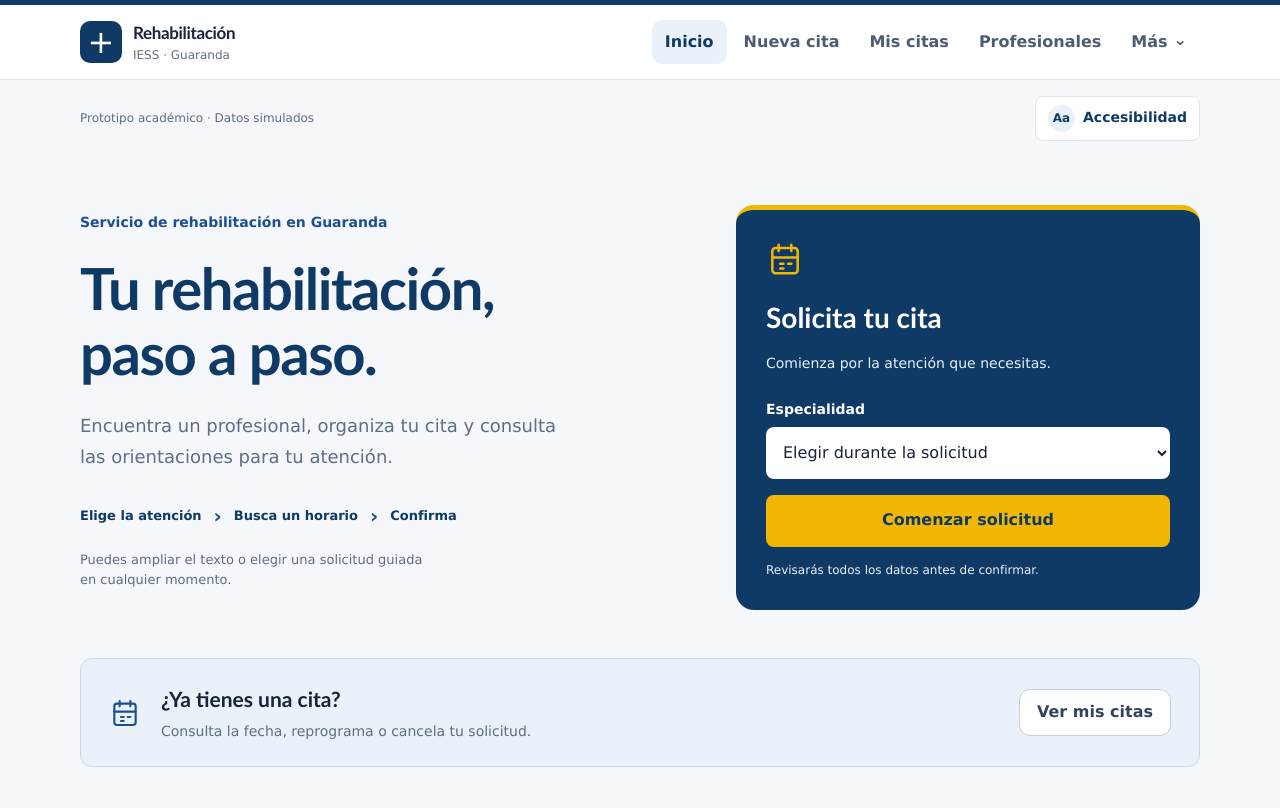
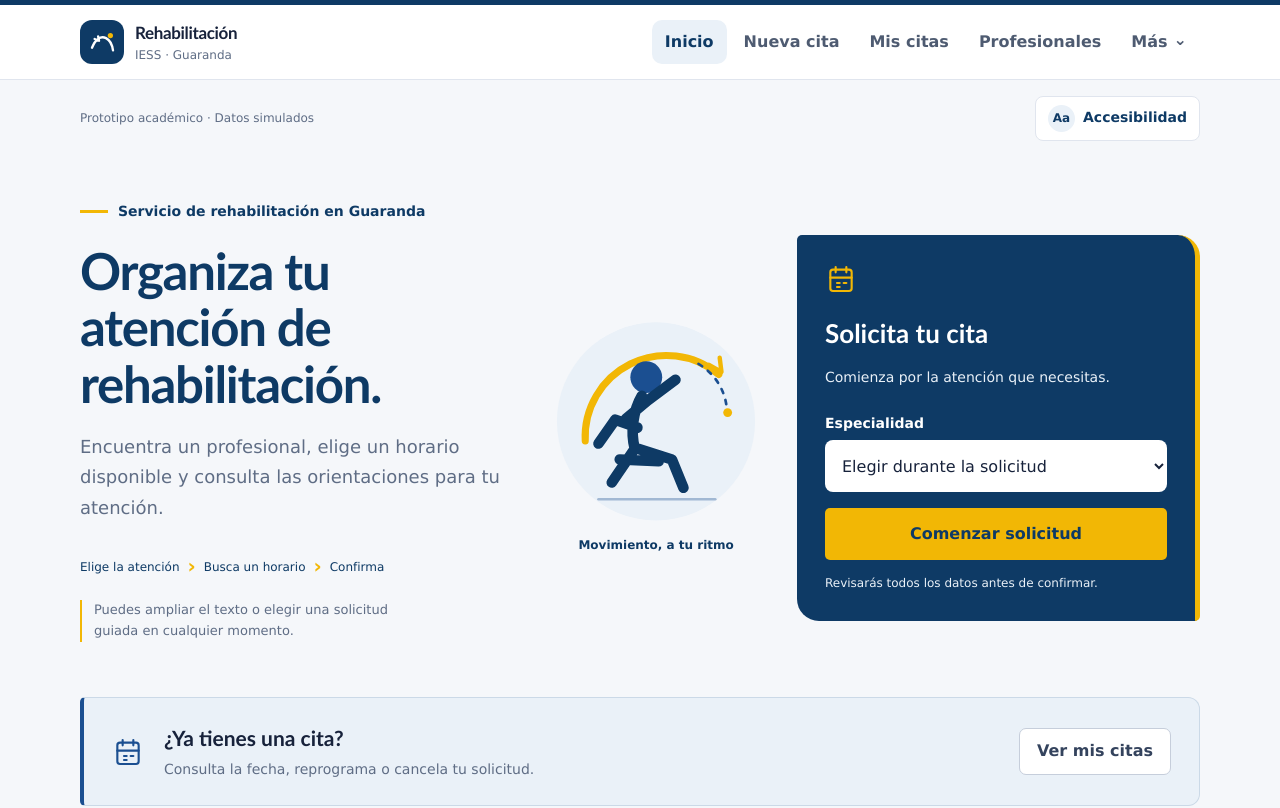
Before and after one commit to CeoF10/IHM-ProyectoU, a React (Vite) app: page / in a window 1280 px wide. Shown: the top 808 px of the page. Built offline with nearby package versions, Linux system fonts and the light colour scheme.

Commit message:
Aplica dirección visual propia al portal de rehabilitación

```diff
--- a/src/App.jsx
+++ b/src/App.jsx
@@ -264,7 +264,7 @@ export default function App() {
       <a href="#main" className="skip">Saltar al contenido</a>
       <header className="top">
         <div className="header-inner">
-          <div className="brand"><span className="brand-mark" aria-hidden="true">+</span><span><strong>Rehabilitación</strong><small>IESS · Guaranda</small></span></div>
+          <div className="brand"><span className="brand-mark" aria-hidden="true"><svg viewBox="0 0 40 40"><path d="M8 26c4-10 10-14 16-11 4 2 7 7 8 14M11 16l5 2-1-5" fill="none" stroke="currentColor" strokeWidth="2.7" strokeLinecap="round" strokeLinejoin="round"/><circle cx="29" cy="12" r="3" fill="var(--gold)"/></svg></span><span><strong>Rehabilitación</strong><small>IESS · Guaranda</small></span></div>
           <button type="button" className="menu-toggle" aria-expanded={menuAbierto} aria-controls="nav-principal" onClick={() => setMenuAbierto(!menuAbierto)}>
             {menuAbierto ? "Cerrar" : "Menú"}
           </button>
--- a/src/components/Home.jsx
+++ b/src/components/Home.jsx
@@ -11,6 +11,23 @@ export function ServiceIcon({ type }) {
     register: <><rect x="4" y="3" width="16" height="19" rx="2"/><circle cx="12" cy="9" r="2"/><path d="M8 16a4 4 0 0 1 8 0M9 19h6"/></>,
   };
   return <svg viewBox="0 0 24 24" aria-hidden="true" fill="none" stroke="currentColor" strokeWidth="1.6" strokeLinecap="round" strokeLinejoin="round">{paths[type] || paths.calendar}</svg>;
+}
+
+function MovementIllustration() {
+  return <figure className="movement-art">
+    <svg viewBox="0 0 260 270" role="img" aria-labelledby="movement-title">
+      <title id="movement-title">Ilustración de movilidad de hombro</title>
+      <circle cx="130" cy="135" r="112" fill="#EAF1F8" />
+      <path d="M50 157a92 92 0 0 1 151-75" fill="none" stroke="#F2B705" strokeWidth="8" strokeLinecap="round" />
+      <path d="m190 71 14 8-2-16" fill="none" stroke="#F2B705" strokeWidth="5" strokeLinecap="round" strokeLinejoin="round" />
+      <circle cx="119" cy="85" r="18" fill="#1B4F91" />
+      <path d="M114 106c-10 17-13 41-8 60l-26 38m30-38 38 12 13 32m-52-68-25-9-19 27m31-28 25-21 31-23m-63 90 44 2" fill="none" stroke="#0E3A65" strokeWidth="12" strokeLinecap="round" strokeLinejoin="round" />
+      <path d="M178 70a65 65 0 0 1 32 50" fill="none" stroke="#1B4F91" strokeWidth="3" strokeDasharray="5 8" strokeLinecap="round" />
+      <circle cx="211" cy="125" r="5" fill="#F2B705" />
+      <path d="M65 223h132" stroke="#1B4F91" strokeWidth="3" strokeLinecap="round" opacity=".35" />
+    </svg>
+    <figcaption>Movimiento, a tu ritmo</figcaption>
+  </figure>;
 }
 
 const groups = [
@@ -32,11 +49,12 @@ export default function Home({ onNavigate, onStart, titleRef }) {
     <section className="home-intro" aria-labelledby="home-title">
       <div className="home-copy">
         <p className="location-label">Servicio de rehabilitación en Guaranda</p>
-        <h1 id="home-title" ref={titleRef} tabIndex={-1}>Tu rehabilitación,<br/>paso a paso.</h1>
-        <p className="home-description">Encuentra un profesional, organiza tu cita y consulta las orientaciones para tu atención.</p>
+        <h1 id="home-title" ref={titleRef} tabIndex={-1}>Organiza tu atención de rehabilitación.</h1>
+        <p className="home-description">Encuentra un profesional, elige un horario disponible y consulta las orientaciones para tu atención.</p>
         <div className="home-process" aria-label="Pasos para solicitar una cita"><span>Elige la atención</span><span aria-hidden="true">›</span><span>Busca un horario</span><span aria-hidden="true">›</span><span>Confirma</span></div>
         <p className="home-access-note">Puedes ampliar el texto o elegir una solicitud guiada en cualquier momento.</p>
       </div>
+      <MovementIllustration />
       <form className="booking-start" onSubmit={(event) => { event.preventDefault(); onStart(especialidad); }}>
         <span className="booking-symbol"><ServiceIcon type="calendar" /></span>
         <h2>Solicita tu cita</h2>
--- a/src/index.css
+++ b/src/index.css
@@ -343,3 +343,52 @@ h1 { letter-spacing:-.025em; line-height:1.12; }
  .home-help > span { display:none; }
  .home-help button { padding-left:0; }
 }
+
+/* Firma visual del proyecto: recorrido de movimiento y acceso inmediato a una cita. */
+.brand-mark { display:grid; place-items:center; width:44px; height:44px; border-radius:12px; color:#fff; background:var(--primary-dark); }
+.brand-mark svg { width:35px; height:35px; }
+.home-intro { grid-template-columns:minmax(0,1.08fr) minmax(150px,.58fr) minmax(320px,1fr); gap:24px; padding:26px 0 42px; }
+.home-copy { align-self:center; }
+.home h1 { max-width:13ch; font-size:clamp(37px,4vw,51px); line-height:1.11; }
+.home-description { max-width:37ch; margin:19px 0; line-height:1.7; }
+.location-label { display:flex; align-items:center; gap:10px; margin-bottom:20px; color:var(--primary-dark); }
+.location-label::before { content:""; width:28px; height:3px; background:var(--gold); }
+.home-process { gap:8px; color:var(--primary-dark); font-weight:500; font-size:12px; }
+.home-process > [aria-hidden] { color:var(--gold); font-weight:800; }
+.home-access-note { border-left:2px solid var(--gold); padding-left:12px; line-height:1.6; }
+.movement-art { width:100%; max-width:230px; margin:0 auto; text-align:center; }
+.movement-art svg { display:block; width:100%; overflow:visible; }
+.movement-art figcaption { margin-top:-5px; color:var(--primary-dark); font-size:12px; font-weight:600; }
+.booking-start { padding:28px; border-radius:5px 22px 5px 22px; background:var(--primary-dark); border:0; border-right:5px solid var(--gold); }
+.booking-symbol { width:32px; height:32px; }
+.booking-start h2 { font-size:26px; }
+.booking-action { border-radius:5px; }
+.returning-patient { border-left:4px solid var(--primary); border-radius:5px 12px 12px 5px; }
+.service-groups { gap:56px; }
+.service-group h2 { color:var(--primary-dark); }
+.service-link { min-height:88px; }
+.service-link:hover { padding-left:15px; border-left:3px solid var(--gold); }
+.service-icon { background:#eaf1f8; border-radius:50%; width:42px; height:42px; }
+.home-help { border-top:2px solid var(--primary); }
+.home-help > span { color:var(--gold); font-weight:700; }
+.card { border-radius:6px 16px 6px 16px; }
+.mode-card { border-radius:6px 14px 6px 14px; }
+.appointment-card { border-radius:6px 14px 6px 14px; border-top:3px solid var(--primary); }
+input, select { border-radius:7px; }
+input:focus-visible, select:focus-visible { border-color:var(--primary); }
+.btn-primary, .btn-secondary, .btn-danger, .btn-link, .btn-big, .btn-sec-big, .btn-acc, .btn-voz { border-radius:7px; }
+.btn-primary { background:var(--gold); color:var(--primary-dark); }
+.btn-primary:hover { background:#e2a900; color:var(--primary-dark); }
+.chip.active { border-color:var(--primary-dark); background:var(--primary-dark); }
+.pasos li.on { border-radius:6px; box-shadow:inset 0 -3px var(--gold); }
+@media(max-width:1000px) {
+  .home-intro { grid-template-columns:minmax(0,1fr) minmax(300px,.9fr); gap:28px; }
+  .movement-art { display:none; }
+  .home h1 { max-width:14ch; }
+}
+@media(max-width:650px) {
+  .home-intro { grid-template-columns:1fr; gap:22px; padding-top:12px; }
+  .home h1 { max-width:17ch; font-size:40px; }
+  .booking-start { padding:23px; }
+  .service-groups { gap:34px; }
+}
```
Also changed, not shown: 1 other file (tests, documents, lock files or other folders).
